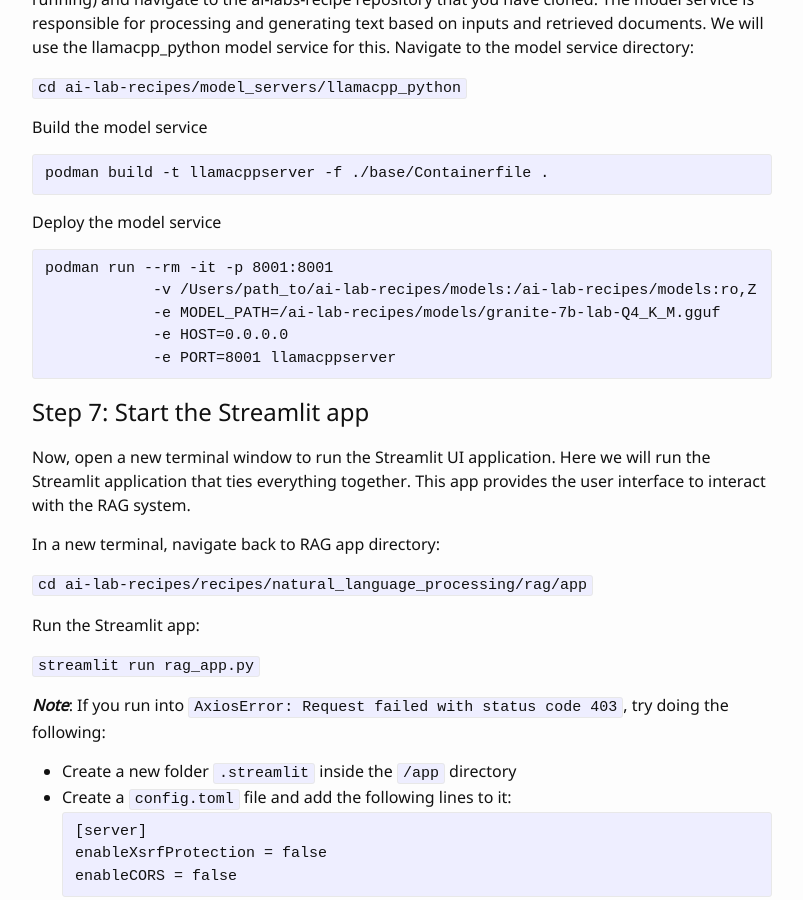
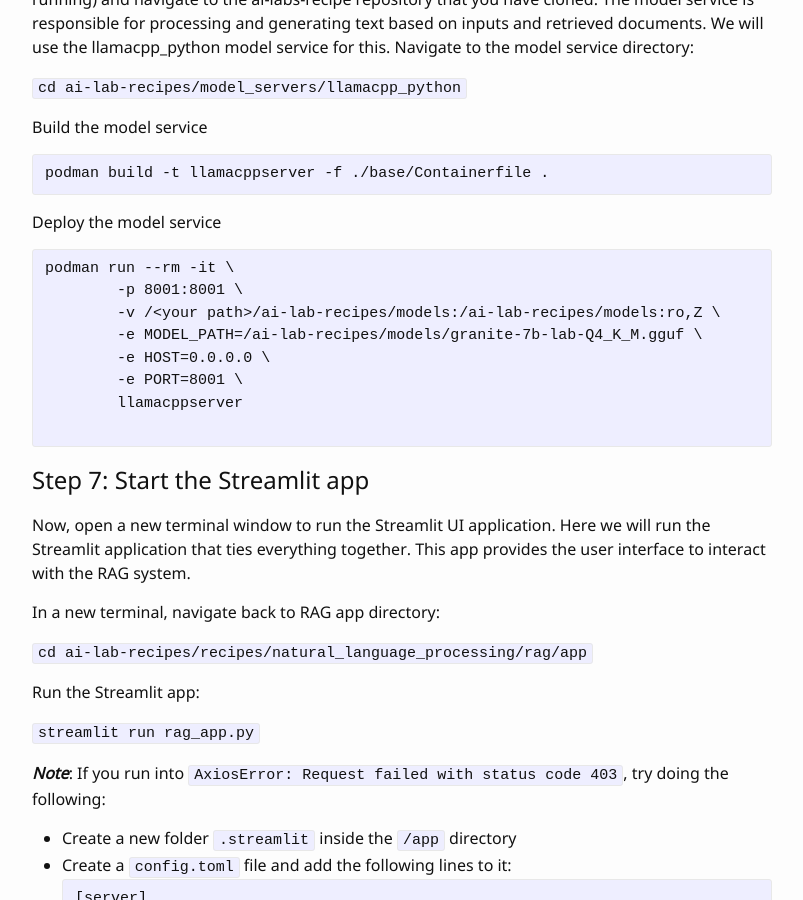
Before and after one commit to hemajv/devconf-llm-workshop, a Jekyll site: the page built from 2-lesson.md, in a window 1280 px wide and 900 px high, scrolled down 1658 px. Shown: the whole window, without its empty margins (238-1041 px from the left). Built offline with Jekyll 4.4.1, drawn with Linux system fonts in a browser that asks for light colours.

Commit message:
Update 2-lesson.md

````diff
--- a/2-lesson.md
+++ b/2-lesson.md
@@ -80,11 +80,14 @@ podman build -t llamacppserver -f ./base/Containerfile .
 Deploy the model service
 
 ```python
-podman run --rm -it -p 8001:8001
-            -v /Users/path_to/ai-lab-recipes/models:/ai-lab-recipes/models:ro,Z
-            -e MODEL_PATH=/ai-lab-recipes/models/granite-7b-lab-Q4_K_M.gguf
-            -e HOST=0.0.0.0
-            -e PORT=8001 llamacppserver
+podman run --rm -it \
+        -p 8001:8001 \
+        -v /<your path>/ai-lab-recipes/models:/ai-lab-recipes/models:ro,Z \
+        -e MODEL_PATH=/ai-lab-recipes/models/granite-7b-lab-Q4_K_M.gguf \
+        -e HOST=0.0.0.0 \
+        -e PORT=8001 \
+        llamacppserver
+
 ```
 
 ## Step 7: Start the Streamlit app
````
